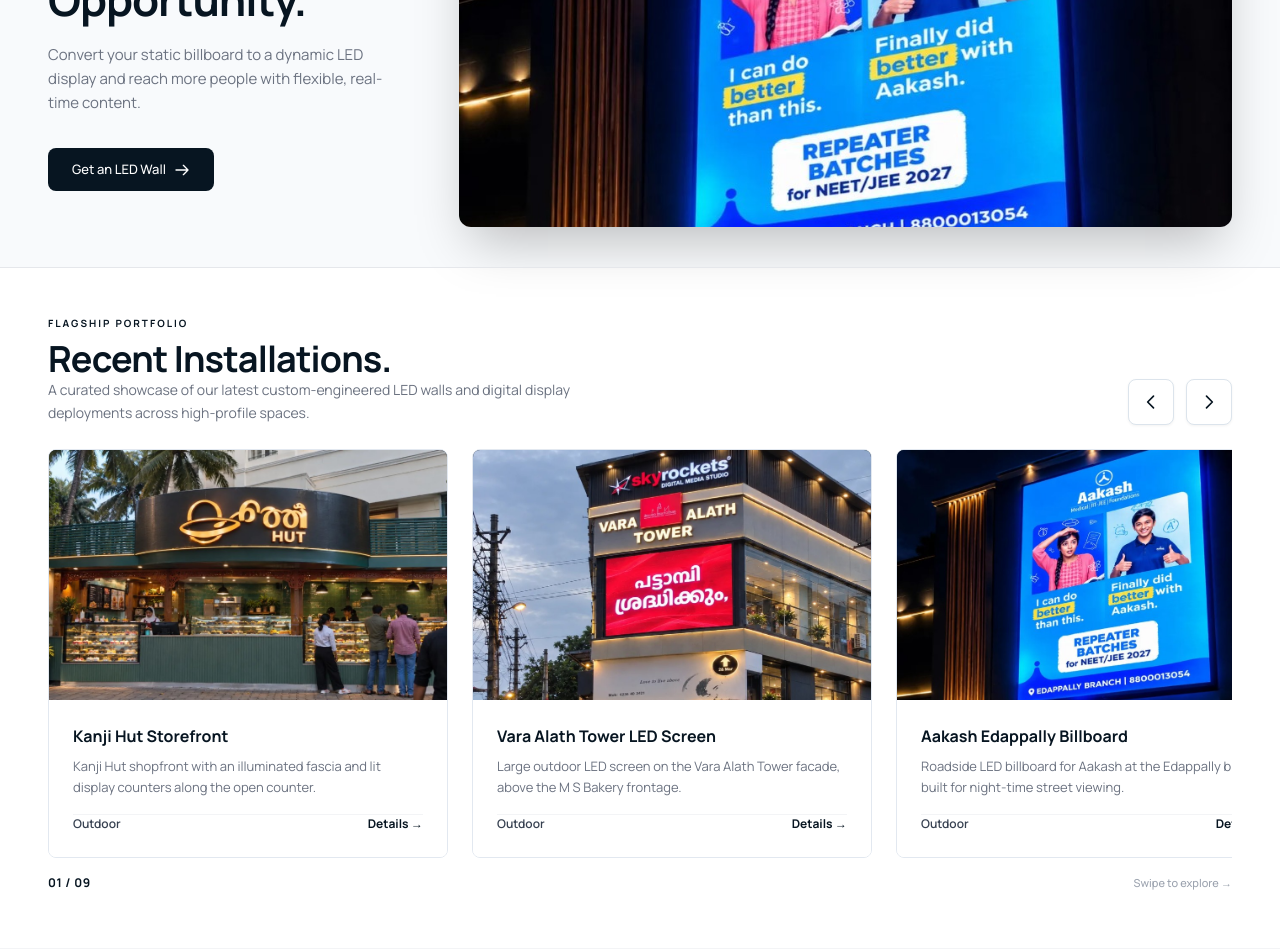
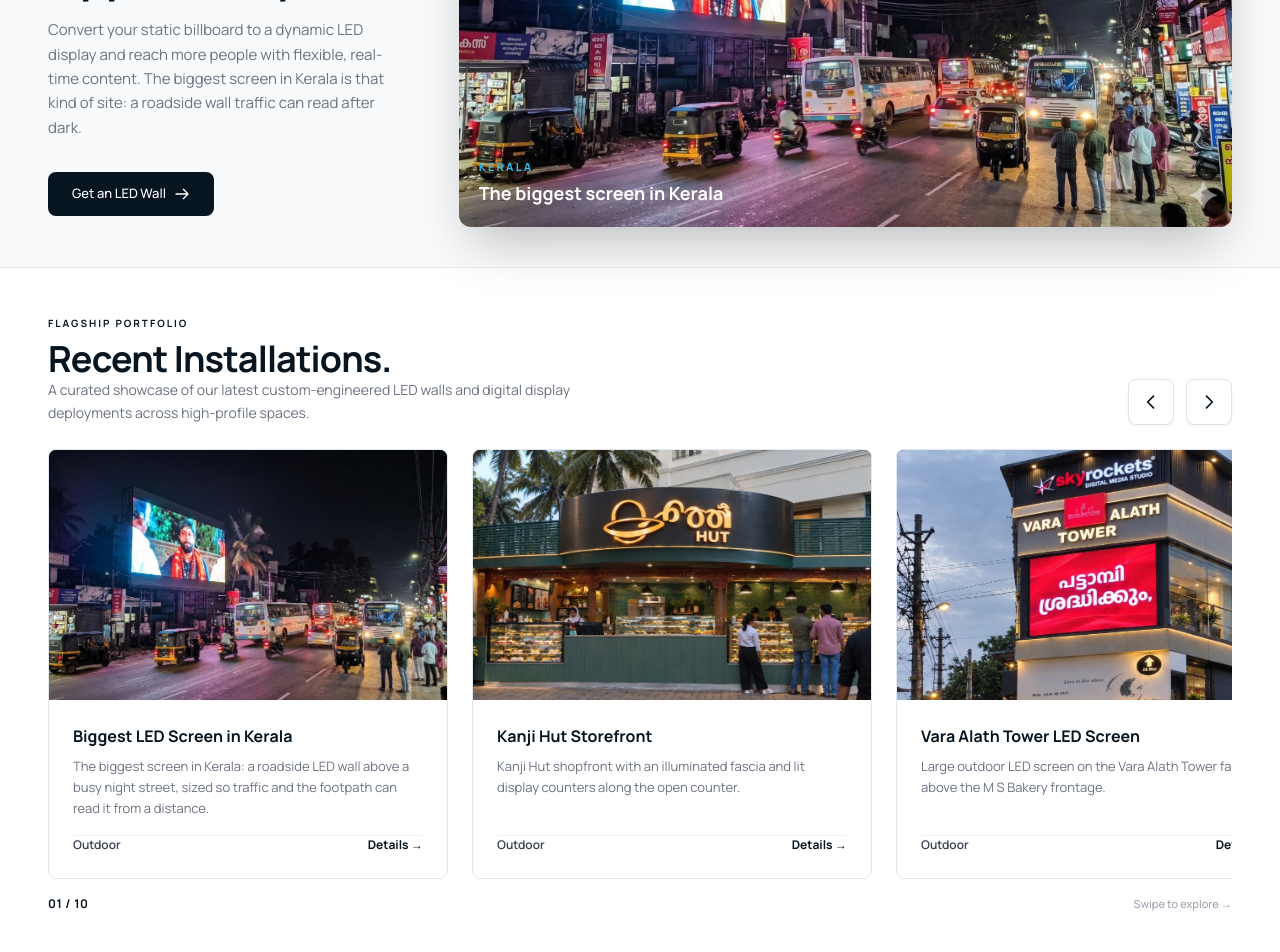
Before and after one commit to PrasobhPS/LED, a React (Vite) app in the folder client/: page / in a window 1280 px wide. Shown: the part 2020-2972 px from the top of the page. Built offline with nearby package versions, Linux system fonts and the light colour scheme.

Commit message:
biggest screen changes

```diff
--- a/client/src/data/installations.js
+++ b/client/src/data/installations.js
@@ -1,4 +1,17 @@
 export const installations = [
+  {
+    id: 'biggest-screen-kerala',
+    title: 'Biggest LED Screen in Kerala',
+    image: '/images/work/biggest-screen-kerala.jpg',
+    location: 'Kerala',
+    environment: 'Outdoor',
+    type: 'Roadside LED wall',
+    category: 'Billboards',
+    badge: 'Biggest',
+    note: 'Kerala',
+    focus: '28% 38%',
+    description: 'The biggest screen in Kerala: a roadside LED wall above a busy night street, sized so traffic and the footpath can read it from a distance.',
+  },
   {
     id: 'kanju-hut',
     title: 'Kanji Hut Storefront',
--- a/client/src/pages/AboutPage.jsx
+++ b/client/src/pages/AboutPage.jsx
@@ -168,7 +168,7 @@
         {/* Card 2 */}
         <div className="stack-item absolute inset-0 flex flex-col md:flex-row overflow-hidden shadow-2xl" style={{backgroundColor: '#071521', border: '1px solid rgba(255,255,255,0.1)', borderRadius: '1.5rem', zIndex: 2, transform: 'translateY(150vh)'}}>
           <div style={{flex: 1, position: 'relative', minHeight: 200}}>
-            <img src="/images/work/aakash-edappally.png" alt="Aakash LED billboard in Edappally" style={{position: 'absolute', top: 0, left: 0, width: '100%', height: '100%', objectFit: 'cover', objectPosition: 'center 28%'}} />
+            <img src="/images/work/biggest-screen-kerala.jpg" alt="The biggest LED screen in Kerala" style={{position: 'absolute', top: 0, left: 0, width: '100%', height: '100%', objectFit: 'cover', objectPosition: '28% 38%'}} />
             <div className="hidden md:block" style={{position: 'absolute', inset: 0, background: 'linear-gradient(to right, transparent, rgba(7, 21, 33, 1))'}}>
             </div>
             <div className="md:hidden" style={{position: 'absolute', inset: 0, background: 'linear-gradient(to top, rgba(7, 21, 33, 1), transparent)'}}>
@@ -369,13 +369,12 @@
       <div className="grid lg:grid-cols-2 gap-16 items-center">
         {/* Left Image */}
         <div className="rounded-2xl md:rounded-3xl overflow-hidden shadow-2xl border border-gray-100 relative group gsap-fade-up">
-          <img src="/images/work/brighter-tomorrow.png" alt="Architectural LED facade, A Brighter Tomorrow" className="w-full h-auto object-cover aspect-[4/3] group-hover:scale-105 transition-transform duration-700" style={{ objectPosition: 'center' }} />
+          <img src="/images/work/biggest-screen-kerala.jpg" alt="The biggest LED screen in Kerala" className="w-full h-auto object-cover aspect-[4/3] group-hover:scale-105 transition-transform duration-700" style={{ objectPosition: '28% 38%' }} />
           <div className="absolute inset-0 bg-gradient-to-t from-[#071521] via-transparent to-transparent opacity-80 pointer-events-none" />
           <div className="absolute bottom-6 left-6 right-6">
             <div className="p-4 sm:p-5 rounded-xl border border-white/20 shadow-xl backdrop-blur-md" style={{backgroundColor: 'rgba(7, 21, 33, 0.85)', WebkitBackdropFilter: 'blur(12px)', backdropFilter: 'blur(12px)'}}>
-              <p className="text-[10px] sm:text-[11px] font-bold uppercase tracking-widest text-[#35C1F4] mb-1">NEXT LEVEL
-                VISUALS</p>
-              <p className="text-[14px] sm:text-[15px] font-semibold text-white leading-snug">Pushing boundaries of digital display</p>
+              <p className="text-[10px] sm:text-[11px] font-bold uppercase tracking-widest text-[#35C1F4] mb-1">KERALA</p>
+              <p className="text-[14px] sm:text-[15px] font-semibold text-white leading-snug">The biggest screen in Kerala</p>
             </div>
           </div>
         </div>
@@ -395,10 +394,10 @@
             {/* List Item 1 */}
             <div className="flex items-center justify-between p-4 rounded-lg border border-gray-200 hover:border-[#168BEB] hover:bg-slate-50 transition-colors cursor-pointer group stagger-card">
               <div className="flex items-center gap-4">
-                <img src="/images/work/vara-alath-tower.png" className="w-16 h-12 rounded-md object-cover" style={{ objectPosition: 'center 22%' }} alt="Vara Alath Tower" />
+                <img src="/images/work/biggest-screen-kerala.jpg" className="w-16 h-12 rounded-md object-cover" style={{ objectPosition: '28% 38%' }} alt="The biggest LED screen in Kerala" />
                 <div>
-                  <h4 className="font-bold text-[#071521] text-[13px]">Vara Alath Tower, Alathur</h4>
-                  <p className="text-[11px] text-gray-500">Outdoor LED Screen</p>
+                  <h4 className="font-bold text-[#071521] text-[13px]">Biggest screen in Kerala</h4>
+                  <p className="text-[11px] text-gray-500">Roadside LED wall</p>
                 </div>
               </div>
               <svg className="w-5 h-5 text-gray-400 group-hover:text-[#168BEB] transform group-hover:translate-x-1 transition-transform" fill="none" stroke="currentColor" viewBox="0 0 24 24">
--- a/client/src/pages/HomePage.jsx
+++ b/client/src/pages/HomePage.jsx
@@ -228,7 +228,7 @@
             Opportunity.</h2>
           <p className="text-gray-500 mb-8 leading-relaxed text-[15px]">
             Convert your static billboard to a dynamic LED display and reach more people with flexible,
-            real-time content.
+            real-time content. The biggest screen in Kerala is that kind of site: a roadside wall traffic can read after dark.
           </p>
           <Link to="/contact" className="inline-flex items-center gap-2 px-6 py-3 bg-[#071521] text-white text-[13px] font-medium hover:bg-[#0D2942] transition-colors rounded-lg">
             Get an LED Wall
@@ -239,7 +239,11 @@
         </div>
         <div className="lg:col-span-8 w-full">
           <div className="relative w-full aspect-[16/9] rounded-xl overflow-hidden shadow-2xl">
-            <img src="/images/work/aakash-edappally.png" className="absolute inset-0 w-full h-full object-cover" style={{ objectPosition: 'center 28%' }} alt="Aakash LED billboard in Edappally" />
+            <img src="/images/work/biggest-screen-kerala.jpg" className="absolute inset-0 w-full h-full object-cover" style={{ objectPosition: 'center 42%' }} alt="The biggest LED screen in Kerala, above a busy night street" />
+            <div className="absolute inset-x-0 bottom-0 p-5 md:p-7 bg-gradient-to-t from-[#071521]/95 via-[#071521]/55 to-transparent">
+              <p className="text-[11px] font-bold tracking-[0.2em] uppercase text-[#35C1F4] mb-1">Kerala</p>
+              <p className="text-white text-lg md:text-2xl font-bold leading-snug">The biggest screen in Kerala</p>
+            </div>
           </div>
         </div>
       </div>
@@ -298,7 +302,7 @@
         <div className="mt-4 flex items-center justify-between">
           <div className="flex items-center gap-3">
             <span id="installations-counter" className="text-[12px] font-bold tracking-wider text-[#071521]">01
-              / 09</span>
+              / 10</span>
             <div className="w-28 sm:w-44 h-1 bg-gray-200 rounded-full overflow-hidden">
               <div id="installations-progress" className="h-full bg-[#168BEB] transition-all duration-300">
               </div>
```
Also changed, not shown: client/public/images/work/biggest-screen-kerala.jpg (added), 1 other file (tests, documents, lock files or other folders).
